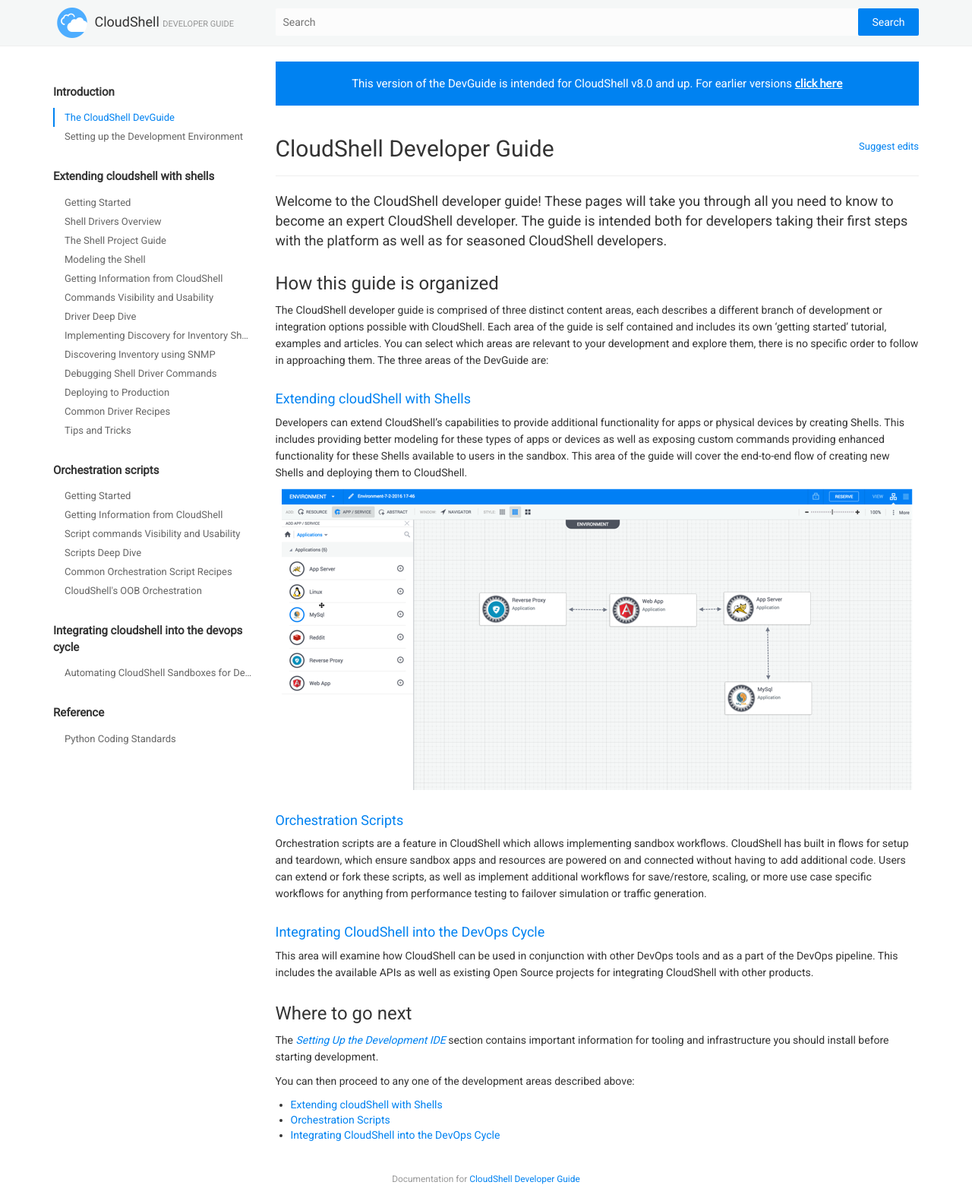
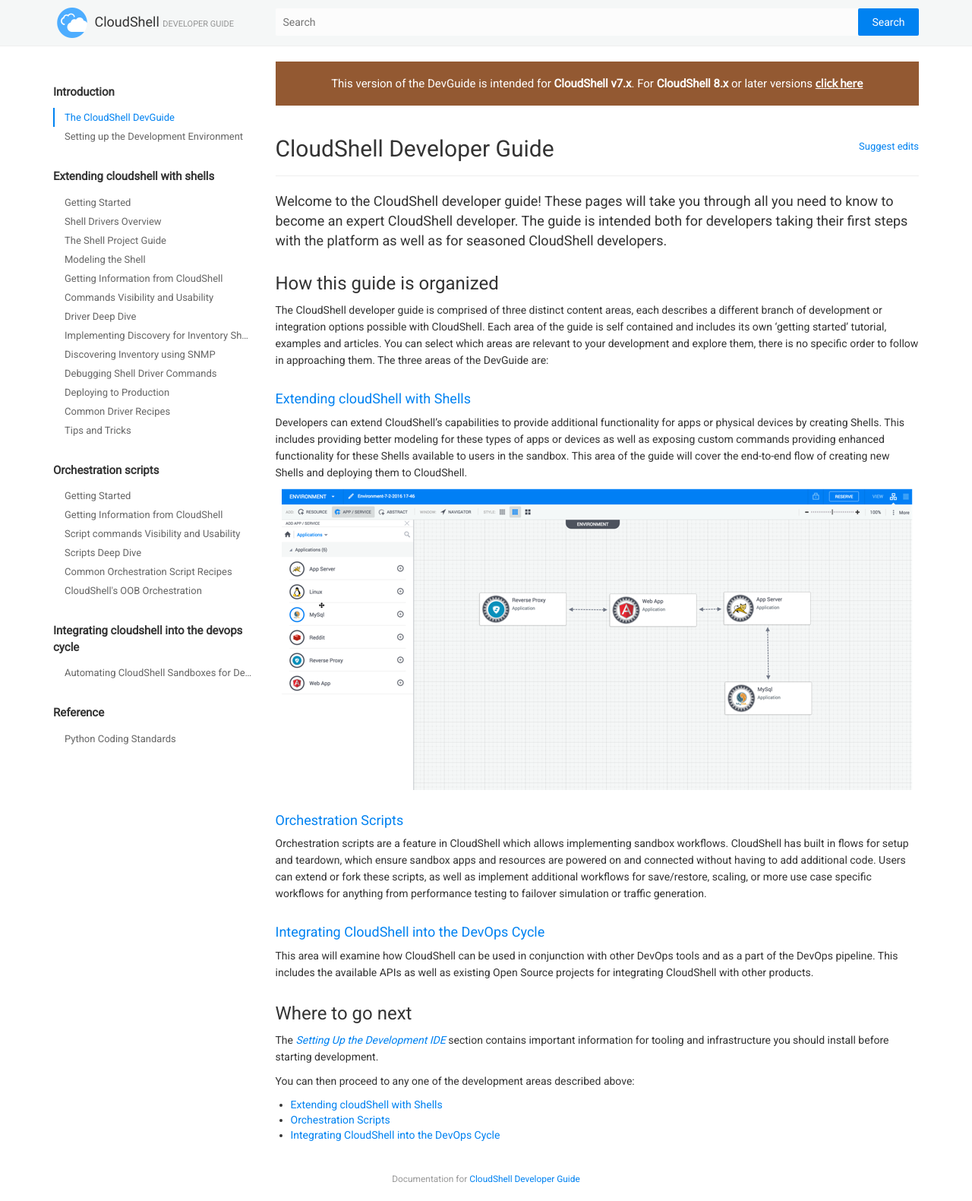
Before and after one commit to QualiSystems/devguide_source, a Jekyll site: the page built from index.md, in a window 1280 px wide. Shown: the whole page at 76% size. Built offline with Jekyll 4.4.1, drawn with Linux system fonts in a browser that asks for light colours; a script that is not in the unit is left out.

```diff
--- a/Gemfile
+++ b/Gemfile
@@ -5,7 +5,7 @@ gem 'guard-jekyll-plus'
 gem 'guard-livereload'
 gem 'pygments.rb'
 gem 'jekyll_github_sample', '=0.2.0'
-gem 'jekyll-lunr-js-search'
+gem 'jekyll-lunr-js-search', '=3.2.0'
 gem 'jekyll-sitemap'
 gem 'jekyll-seo-tag'
 group :test do
--- a/_config.yml
+++ b/_config.yml
@@ -49,7 +49,7 @@ mainurl: 'http://www.quali.com'
 
 # Keep as an empty string if served up at the root. If served up at a specific
 # path (e.g. on GitHub pages) leave off the trailing slash, e.g. /my-project
-baseurl: '/devguide'
+baseurl: '/devguide_7'
 
 # Dates are not included in permalinks
 permalink: none
--- a/_includes/notice.html
+++ b/_includes/notice.html
@@ -2,7 +2,7 @@
   <div>
     <div class="hot_box">
       <div class="text w-container">
-        <div class="text1">This version of the DevGuide is intended for CloudShell v8.0 and up. For earlier versions <a href="https://qualisystems.github.io/devguide/" class="span_text text">click here</a>
+        <div class="text1">This version of the DevGuide is intended for <strong>CloudShell v7.x</strong>. For <strong>CloudShell 8.x</strong> or later versions <a href="https://qualisystems.github.io/devguide/" class="span_text text">click here</a>
         </div>
       </div>
     </div>
--- a/css/test-hot-block.webflow.css
+++ b/css/test-hot-block.webflow.css
@@ -20,7 +20,7 @@
 
 .hot_box {
     padding: 18px 10px;
-    background-color: #0082f1;
+    background-color: #935932;
 }
 
 .text {
```
